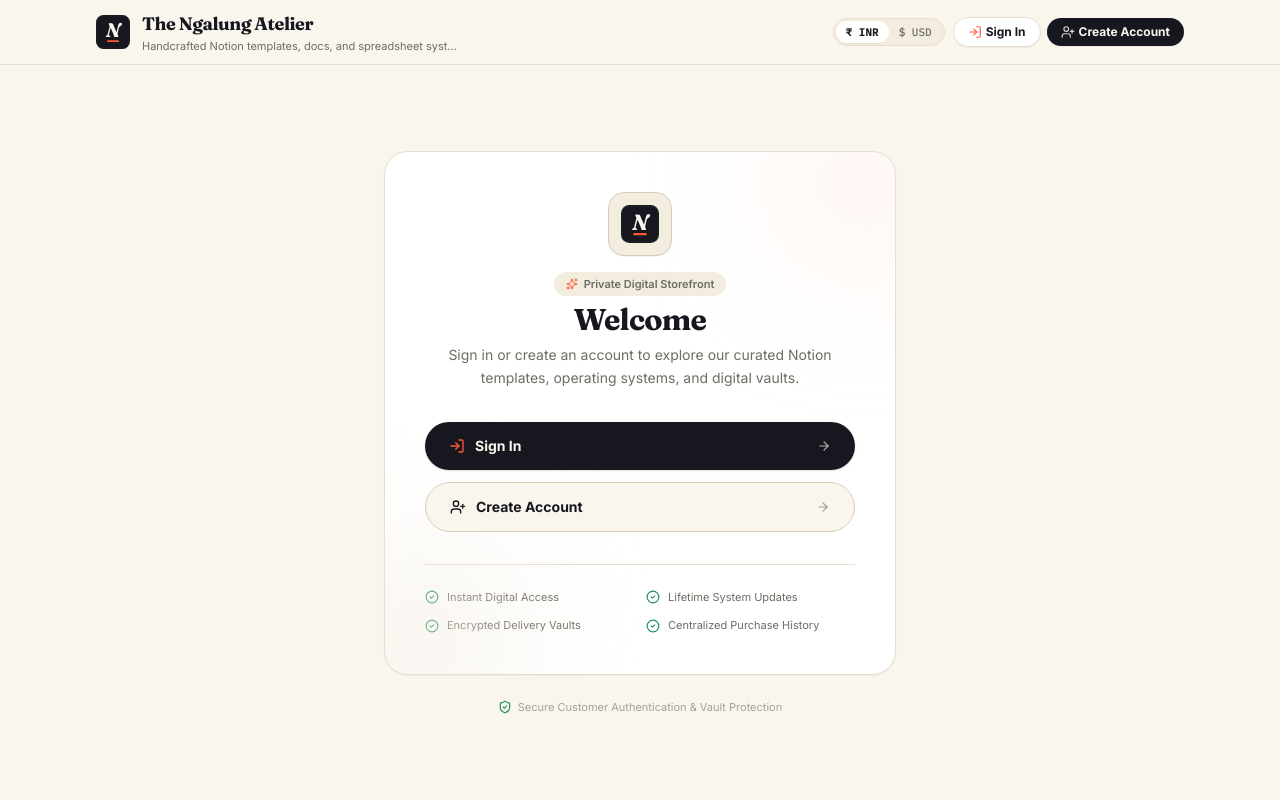
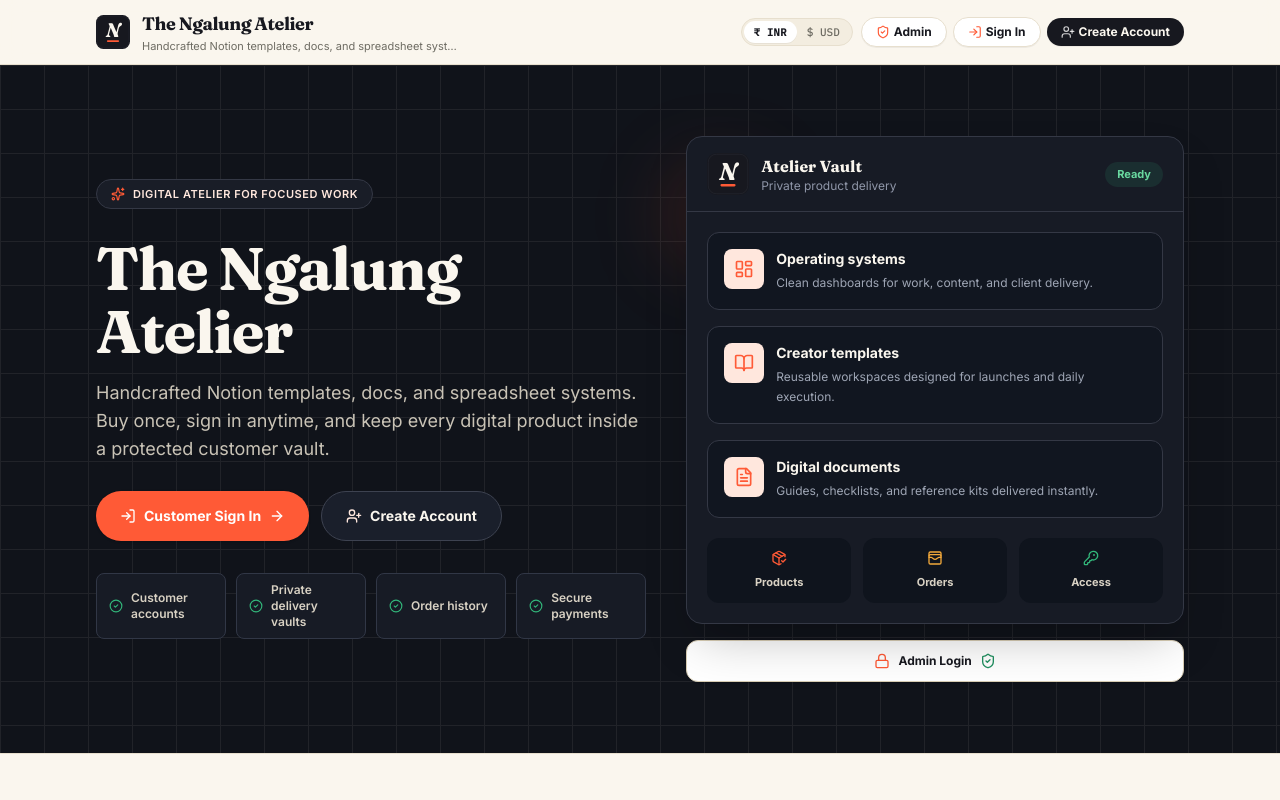
Before and after one commit to unagidotcom/the-ngalung-atelier, a React (Vite) app: page / in a window 1280 px wide. Shown: the top 800 px of the page. Built offline with nearby package versions, Linux system fonts and the light colour scheme; no server answers.

Commit message:
Add public homepage and admin login entry

```diff
--- a/src/App.tsx
+++ b/src/App.tsx
@@ -290,6 +290,7 @@
                 settings={storeInfo}
                 onNavigateLogin={() => navigate('login')}
                 onNavigateRegister={() => navigate('register')}
+                onNavigateAdmin={() => navigate('admin')}
               />
             )}
 
@@ -311,6 +312,7 @@
                   settings={storeInfo}
                   onNavigateLogin={() => navigate('login')}
                   onNavigateRegister={() => navigate('register')}
+                  onNavigateAdmin={() => navigate('admin')}
                 />
               )
             )}
--- a/src/components/CustomerWelcome.tsx
+++ b/src/components/CustomerWelcome.tsx
@@ -1,5 +1,19 @@
 import React from 'react';
-import { LogIn, UserPlus, ShieldCheck, Sparkles, PackageCheck, ArrowRight, Zap, CheckCircle2 } from 'lucide-react';
+import {
+  ArrowRight,
+  BookOpen,
+  CheckCircle2,
+  FileText,
+  KeyRound,
+  LayoutDashboard,
+  Lock,
+  LogIn,
+  PackageCheck,
+  ShieldCheck,
+  Sparkles,
+  UserPlus,
+  WalletCards
+} from 'lucide-react';
 import { LogoMark } from './LogoMark';
 import { PublicStoreInfo, StoreSettings } from '../types';
 
@@ -7,105 +21,142 @@
   settings?: StoreSettings | PublicStoreInfo | null;
   onNavigateLogin: () => void;
   onNavigateRegister: () => void;
+  onNavigateAdmin: () => void;
 }
 
 export const CustomerWelcome: React.FC<CustomerWelcomeProps> = ({
   settings,
   onNavigateLogin,
   onNavigateRegister,
+  onNavigateAdmin
 }) => {
   const storeName = settings?.storeName || 'The Ngalung Atelier';
   const tagline = settings?.storeTagline || 'Handcrafted Notion templates, docs, and spreadsheet systems';
 
+  const systems = [
+    { icon: LayoutDashboard, label: 'Operating systems', detail: 'Clean dashboards for work, content, and client delivery.' },
+    { icon: BookOpen, label: 'Creator templates', detail: 'Reusable workspaces designed for launches and daily execution.' },
+    { icon: FileText, label: 'Digital documents', detail: 'Guides, checklists, and reference kits delivered instantly.' }
+  ];
+
+  const trustItems = [
+    'Customer accounts',
+    'Private delivery vaults',
+    'Order history',
+    'Secure payments'
+  ];
+
   return (
-    <div className="flex min-h-[calc(100vh-4rem)] flex-col justify-center bg-[#FAF6EE] px-4 py-12 sm:px-6 lg:px-8">
-      <div className="mx-auto w-full max-w-lg">
-
-        {/* Welcome Card Container */}
-        <div className="relative overflow-hidden rounded-3xl border border-[#E7DFCE] bg-[#FFFFFF] p-8 sm:p-10 shadow-xs">
-
-          {/* Subtle Decorative Background Element */}
-          <div className="pointer-events-none absolute -right-16 -top-16 h-48 w-48 rounded-full bg-[#FFE7DD]/40 blur-3xl" />
-          <div className="pointer-events-none absolute -bottom-16 -left-16 h-48 w-48 rounded-full bg-[#F3EDE0]/60 blur-3xl" />
-
-          {/* Logo & Brand Header */}
-          <div className="relative text-center space-y-4">
-            <div className="mx-auto flex h-16 w-16 items-center justify-center rounded-2xl bg-[#F3EDE0] text-[#17181F] border border-[#D8CDB4] shadow-2xs">
-              <LogoMark size={38} />
+    <div className="min-h-[calc(100vh-4rem)] bg-[#FAF6EE] text-[#17181F]">
+      <section className="relative overflow-hidden border-b border-[#E7DFCE] bg-[#10131A] text-[#FAF6EE]">
+        <div className="absolute inset-0 opacity-[0.07]" style={{ backgroundImage: 'linear-gradient(#FAF6EE 1px, transparent 1px), linear-gradient(90deg, #FAF6EE 1px, transparent 1px)', backgroundSize: '44px 44px' }} />
+        <div className="relative mx-auto grid min-h-[calc(100vh-7rem)] max-w-6xl grid-cols-1 items-center gap-10 px-4 py-12 sm:px-6 lg:grid-cols-[1.05fr_0.95fr] lg:px-8">
+          <div className="max-w-2xl space-y-7">
+            <div className="inline-flex items-center gap-2 rounded-full border border-[#343845] bg-[#191D27] px-3.5 py-1.5 text-[11px] font-semibold uppercase tracking-wider text-[#FFE7DD]">
+              <Sparkles className="h-3.5 w-3.5 text-[#FF5A36]" />
+              <span>Digital atelier for focused work</span>
             </div>
 
-            <div className="space-y-1.5">
-              <div className="inline-flex items-center gap-1.5 rounded-full bg-[#F3EDE0] px-3 py-1 text-[11px] font-semibold text-[#6E6C63]">
-                <Sparkles className="h-3 w-3 text-[#FF5A36]" />
-                <span>Private Digital Storefront</span>
-              </div>
+            <div className="space-y-4">
+              <h1 className="font-display text-4xl font-bold leading-[1.05] tracking-tight text-[#FAF6EE] sm:text-5xl lg:text-6xl">
+                {storeName}
+              </h1>
+              <p className="max-w-xl text-base leading-7 text-[#C9C3B6] sm:text-lg">
+                {tagline}. Buy once, sign in anytime, and keep every digital product inside a protected customer vault.
+              </p>
+            </div>
 
-              <h1 className="font-display text-2xl sm:text-3xl font-bold tracking-tight text-[#17181F]">
-                Welcome
-              </h1>
+            <div className="flex flex-col gap-3 sm:flex-row">
+              <button
+                id="homepage-signin-btn"
+                type="button"
+                onClick={onNavigateLogin}
+                className="inline-flex items-center justify-center gap-2 rounded-full bg-[#FF5A36] px-6 py-3.5 text-sm font-bold text-white shadow-sm transition hover:bg-[#E64A27]"
+              >
+                <LogIn className="h-4 w-4" />
+                <span>Customer Sign In</span>
+                <ArrowRight className="h-4 w-4" />
+              </button>
+              <button
+                id="homepage-register-btn"
+                type="button"
+                onClick={onNavigateRegister}
+                className="inline-flex items-center justify-center gap-2 rounded-full border border-[#3D4250] bg-[#1A1F2B] px-6 py-3.5 text-sm font-bold text-[#FAF6EE] transition hover:bg-[#252B39]"
+              >
+                <UserPlus className="h-4 w-4 text-[#FFE7DD]" />
+                <span>Create Account</span>
+              </button>
+            </div>
 
-              <p className="text-xs sm:text-sm text-[#6E6C63] max-w-sm mx-auto leading-relaxed">
-                Sign in or create an account to explore our curated Notion templates, operating systems, and digital vaults.
-              </p>
+            <div className="grid grid-cols-2 gap-2.5 pt-1 sm:grid-cols-4">
+              {trustItems.map(item => (
+                <div key={item} className="flex min-h-12 items-center gap-2 rounded-lg border border-[#313746] bg-[#171B25] px-3 py-2 text-xs font-semibold text-[#D8D1C3]">
+                  <CheckCircle2 className="h-3.5 w-3.5 shrink-0 text-[#32B67A]" />
+                  <span>{item}</span>
+                </div>
+              ))}
             </div>
           </div>
 
-          {/* Core Action Buttons */}
-          <div className="relative mt-8 space-y-3">
-            <button
-              id="welcome-signin-btn"
-              type="button"
-              onClick={onNavigateLogin}
-              className="group flex w-full items-center justify-center gap-2.5 rounded-full bg-[#17181F] py-3.5 px-6 text-xs sm:text-sm font-bold text-[#FAF6EE] shadow-sm hover:bg-[#31333F] transition-all cursor-pointer"
-            >
-              <LogIn className="h-4 w-4 text-[#FF5A36] transition-transform group-hover:translate-x-0.5" />
-              <span>Sign In</span>
-              <ArrowRight className="h-3.5 w-3.5 ml-auto opacity-70 group-hover:opacity-100 group-hover:translate-x-1 transition-all" />
-            </button>
+          <div className="relative">
+            <div className="absolute -left-4 top-8 hidden h-24 w-24 rounded-full bg-[#FF5A36]/20 blur-2xl lg:block" />
+            <div className="relative overflow-hidden rounded-2xl border border-[#343845] bg-[#171B25] shadow-2xl">
+              <div className="flex items-center justify-between border-b border-[#343845] px-5 py-4">
+                <div className="flex items-center gap-3">
+                  <LogoMark size={42} />
+                  <div>
+                    <p className="font-display text-base font-bold text-[#FAF6EE]">Atelier Vault</p>
+                    <p className="text-xs text-[#8F96A8]">Private product delivery</p>
+                  </div>
+                </div>
+                <div className="rounded-full bg-[#32B67A]/12 px-3 py-1 text-[11px] font-bold text-[#69D9A0]">Ready</div>
+              </div>
+
+              <div className="space-y-4 p-5">
+                {systems.map(({ icon: Icon, label, detail }) => (
+                  <div key={label} className="rounded-xl border border-[#343845] bg-[#111620] p-4">
+                    <div className="flex items-start gap-3">
+                      <div className="flex h-10 w-10 shrink-0 items-center justify-center rounded-lg bg-[#FFE7DD] text-[#FF5A36]">
+                        <Icon className="h-5 w-5" />
+                      </div>
+                      <div>
+                        <h2 className="text-sm font-bold text-[#FAF6EE]">{label}</h2>
+                        <p className="mt-1 text-xs leading-5 text-[#9EA5B4]">{detail}</p>
+                      </div>
+                    </div>
+                  </div>
+                ))}
+
+                <div className="grid grid-cols-3 gap-3 pt-1">
+                  <div className="rounded-xl bg-[#0F141D] p-3 text-center">
+                    <PackageCheck className="mx-auto h-4 w-4 text-[#FF5A36]" />
+                    <p className="mt-2 text-[11px] font-bold text-[#D8D1C3]">Products</p>
+                  </div>
+                  <div className="rounded-xl bg-[#0F141D] p-3 text-center">
+                    <WalletCards className="mx-auto h-4 w-4 text-[#F2A93B]" />
+                    <p className="mt-2 text-[11px] font-bold text-[#D8D1C3]">Orders</p>
+                  </div>
+                  <div className="rounded-xl bg-[#0F141D] p-3 text-center">
+                    <KeyRound className="mx-auto h-4 w-4 text-[#32B67A]" />
+                    <p className="mt-2 text-[11px] font-bold text-[#D8D1C3]">Access</p>
+                  </div>
+                </div>
+              </div>
+            </div>
 
             <button
-              id="welcome-register-btn"
+              id="homepage-admin-login-btn"
               type="button"
-              onClick={onNavigateRegister}
-              className="group flex w-full items-center justify-center gap-2.5 rounded-full border border-[#D8CDB4] bg-[#FAF6EE] py-3.5 px-6 text-xs sm:text-sm font-bold text-[#17181F] hover:bg-[#F3EDE0] hover:border-[#17181F] transition-all cursor-pointer"
+              onClick={onNavigateAdmin}
+              className="mt-4 flex w-full items-center justify-center gap-2 rounded-xl border border-[#D8CDB4] bg-[#FFFFFF] px-4 py-3 text-xs font-bold text-[#17181F] shadow-xs transition hover:border-[#17181F] hover:bg-[#F3EDE0]"
             >
-              <UserPlus className="h-4 w-4 text-[#17181F]" />
-              <span>Create Account</span>
-              <ArrowRight className="h-3.5 w-3.5 ml-auto opacity-40 group-hover:opacity-100 group-hover:translate-x-1 transition-all" />
+              <Lock className="h-4 w-4 text-[#FF5A36]" />
+              <span>Admin Login</span>
+              <ShieldCheck className="h-4 w-4 text-[#1F8F5F]" />
             </button>
           </div>
-
-          {/* Highlights / Features list */}
-          <div className="mt-8 border-t border-[#E7DFCE] pt-6">
-            <div className="grid grid-cols-1 sm:grid-cols-2 gap-3 text-[11px] text-[#6E6C63]">
-              <div className="flex items-center gap-2">
-                <CheckCircle2 className="h-3.5 w-3.5 text-[#1F8F5F] shrink-0" />
-                <span>Instant Digital Access</span>
-              </div>
-              <div className="flex items-center gap-2">
-                <CheckCircle2 className="h-3.5 w-3.5 text-[#1F8F5F] shrink-0" />
-                <span>Lifetime System Updates</span>
-              </div>
-              <div className="flex items-center gap-2">
-                <CheckCircle2 className="h-3.5 w-3.5 text-[#1F8F5F] shrink-0" />
-                <span>Encrypted Delivery Vaults</span>
-              </div>
-              <div className="flex items-center gap-2">
-                <CheckCircle2 className="h-3.5 w-3.5 text-[#1F8F5F] shrink-0" />
-                <span>Centralized Purchase History</span>
-              </div>
-            </div>
-          </div>
-
         </div>
-
-        {/* Security / Trust Footer Note */}
-        <div className="mt-6 text-center flex items-center justify-center gap-1.5 text-[11px] text-[#A6A296]">
-          <ShieldCheck className="h-3.5 w-3.5 text-[#1F8F5F]" />
-          <span>Secure Customer Authentication & Vault Protection</span>
-        </div>
-
-      </div>
+      </section>
     </div>
   );
 };
--- a/src/components/Header.tsx
+++ b/src/components/Header.tsx
@@ -1,5 +1,5 @@
 import React from 'react';
-import { Home, Package, Info, KeyRound, ArrowLeft, ArrowUpRight, User, LogIn, LogOut, UserPlus } from 'lucide-react';
+import { Home, Package, Info, KeyRound, ArrowLeft, LogIn, LogOut, ShieldCheck, UserPlus } from 'lucide-react';
 import { PublicStoreInfo, StoreSettings, CustomerUser } from '../types';
 import { LogoMark } from './LogoMark';
 
@@ -181,6 +181,20 @@
           ) : (
             <div className="flex items-center gap-1.5">
               <button
+                id="header-admin-login-btn"
+                type="button"
+                onClick={() => onNavigate('admin')}
+                className={`hidden sm:flex items-center gap-1 rounded-full px-3.5 py-1.5 text-xs font-bold transition-all cursor-pointer ${
+                  currentView === 'admin'
+                    ? 'bg-[#FF5A36] text-white shadow-2xs'
+                    : 'border border-[#E7DFCE] bg-[#FFFFFF] text-[#17181F] hover:bg-[#F3EDE0] shadow-2xs'
+                }`}
+              >
+                <ShieldCheck className="h-3.5 w-3.5 text-[#FF5A36]" />
+                <span>Admin</span>
+              </button>
+
+              <button
                 id="header-signin-btn"
                 type="button"
                 onClick={() => onNavigate('login')}
@@ -260,6 +274,14 @@
       ) : (
         <div className="flex items-center justify-around border-t border-[#E7DFCE] bg-[#FAF6EE] px-2 py-1.5 sm:hidden">
           <button
+            onClick={() => onNavigate('admin')}
+            className={`px-3 py-1.5 text-xs font-bold ${
+              currentView === 'admin' ? 'text-[#FF5A36]' : 'text-[#6E6C63]'
+            }`}
+          >
+            Admin
+          </button>
+          <button
             onClick={() => onNavigate('login')}
             className={`px-3 py-1.5 text-xs font-bold ${
               currentView === 'login' ? 'text-[#FF5A36]' : 'text-[#17181F]'
```
